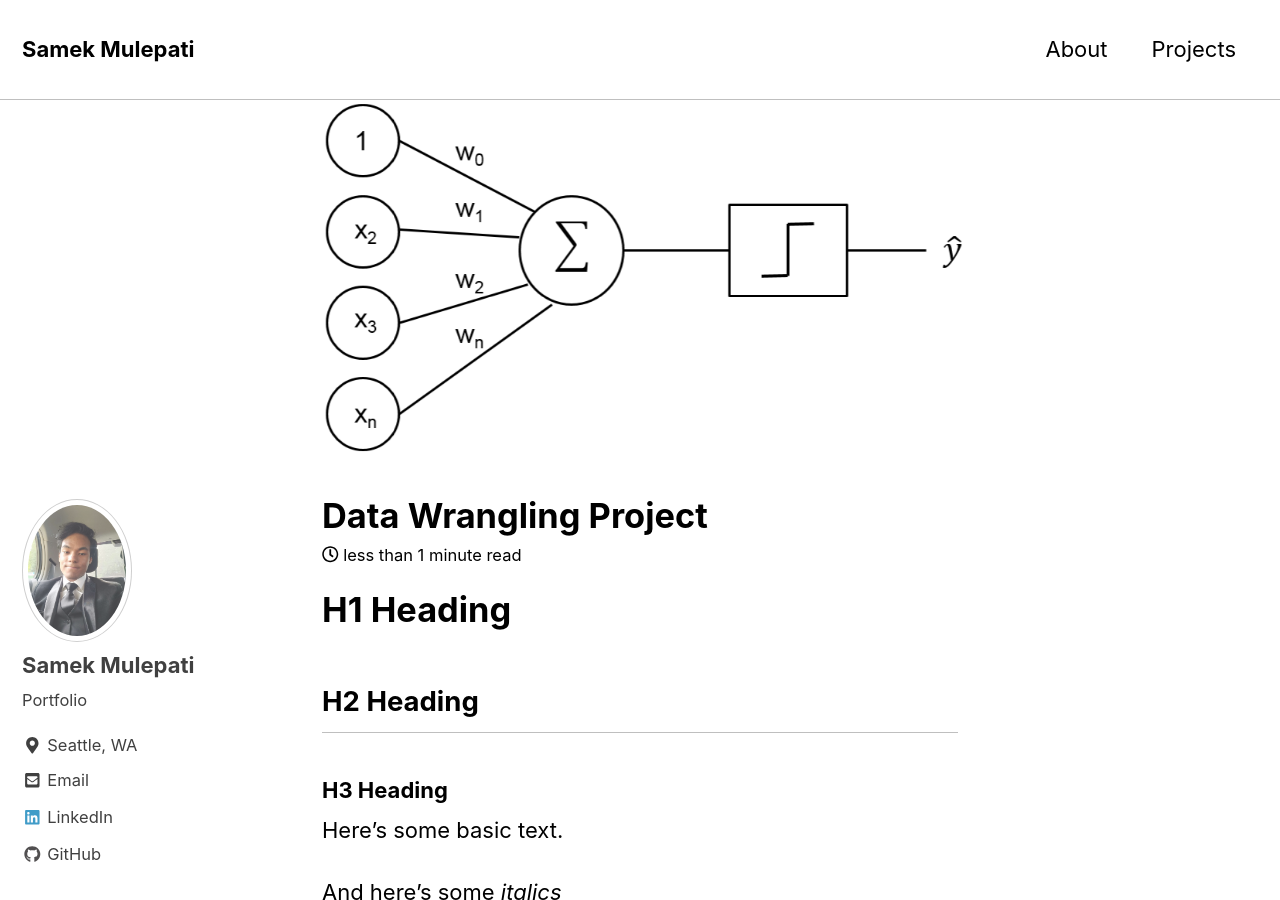
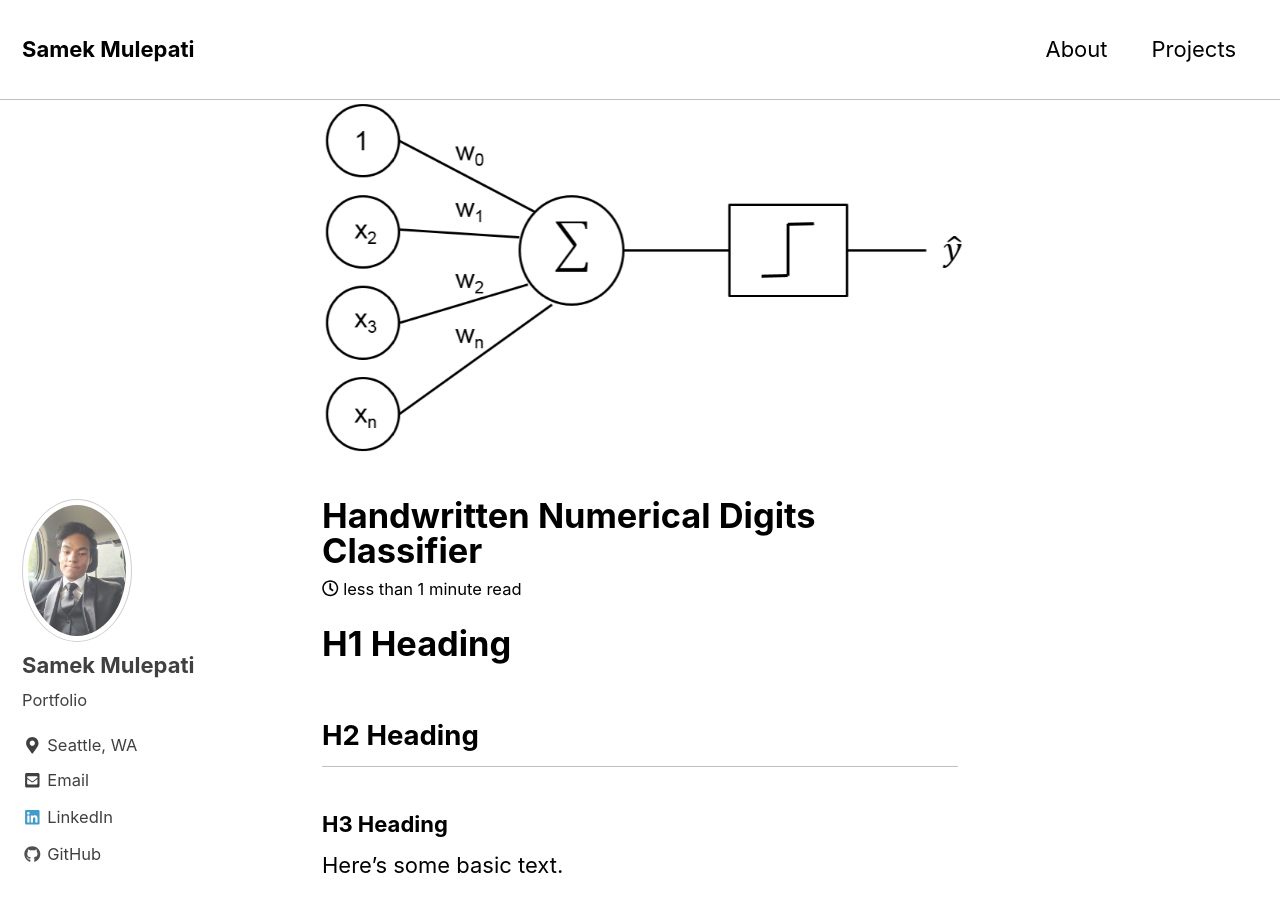
Before and after one commit to mulepati/samekmulepati.github.io, a Jekyll site: the page built from _posts/2020-05-20-perceptron.md, in a window 1280 px wide and 900 px high. Built offline with Jekyll 4.4.1, drawn with Linux system fonts in a browser that asks for light colours; nearby versions of some CDN libraries; formulas are drawn with MathJax 3; some of the changed text lies outside the part shown.

Commit message:
Update and rename 2018-01-28-perceptron.md to 2020-05-20-perceptron.md

```diff
--- a/_posts/2018-01-28-perceptron.md
+++ b/_posts/2020-05-20-perceptron.md
@@ -1,6 +1,6 @@
 ---
-title: "Data Wrangling Project"
-date: 2018-01-28
+title: "Handwritten Numerical Digits Classifier"
+date: 2020-05-20
 tags: [data wrangling, data science, messy data]
 header:
   image: "/images/perceptron/percept.jpg"
```
